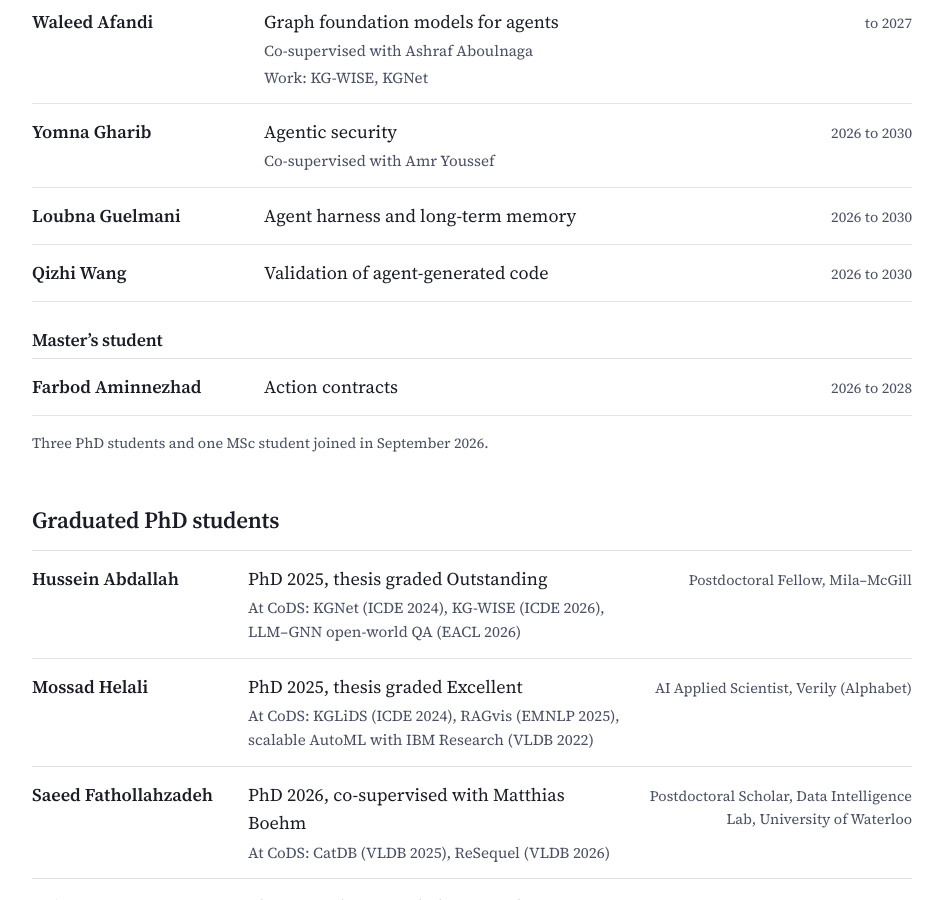
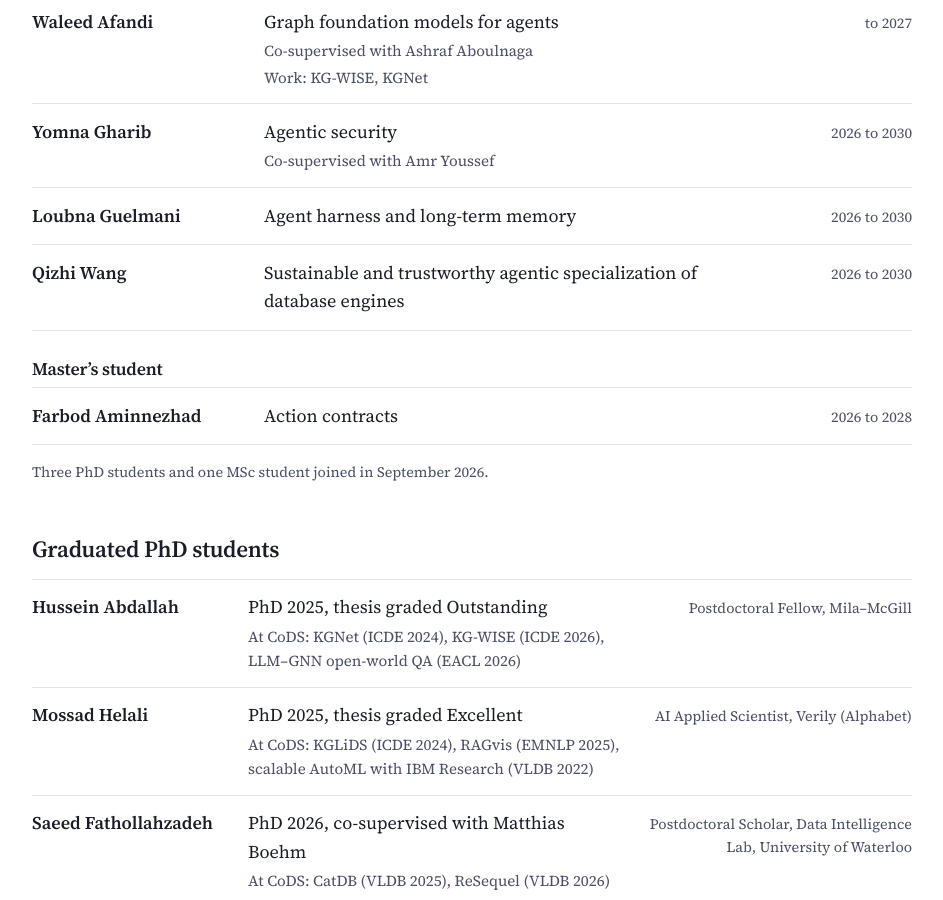
Before and after one commit to mansoure/mansoure.github.io, a Jekyll site: the page built from team/index.md, in a window 1280 px wide and 900 px high, scrolled down 629 px. Shown: the whole window, without its empty margins (168-1111 px from the left). Built offline with Jekyll 4.4.1, drawn with Linux system fonts in a browser that asks for light colours.

Commit message:
Update Qizhi Wang's topic on the Team page
Co-Authored-By: Claude Opus 5.5 <noreply@anthropic.com>
Claude-Session: https://claude.ai/code/session_01RYy8jtiw3e4scmvjkk2e4y

```diff
--- a/_data/team.yml
+++ b/_data/team.yml
@@ -13,7 +13,7 @@ phd:
   - { name: Waleed Afandi, role: PhD, topic: "Graph foundation models for agents (co-supervised with Ashraf Aboulnaga)", until: "to 2027", work: "KG-WISE, KGNet" }
   - { name: Yomna Gharib, role: PhD, topic: "Agentic security (co-supervised with Amr Youssef)", until: "2026 to 2030", work: "" }
   - { name: Loubna Guelmani, role: PhD, topic: "Agent harness and long-term memory", until: "2026 to 2030", work: "" }
-  - { name: Qizhi Wang, role: PhD, topic: "Validation of agent-generated code", until: "2026 to 2030", work: "" }
+  - { name: Qizhi Wang, role: PhD, topic: "Sustainable and trustworthy agentic specialization of database engines", until: "2026 to 2030", work: "" }
 
 msc:
   - { name: Farbod Aminnezhad, role: MSc, topic: "Action contracts", until: "2026 to 2028", work: "" }
```
